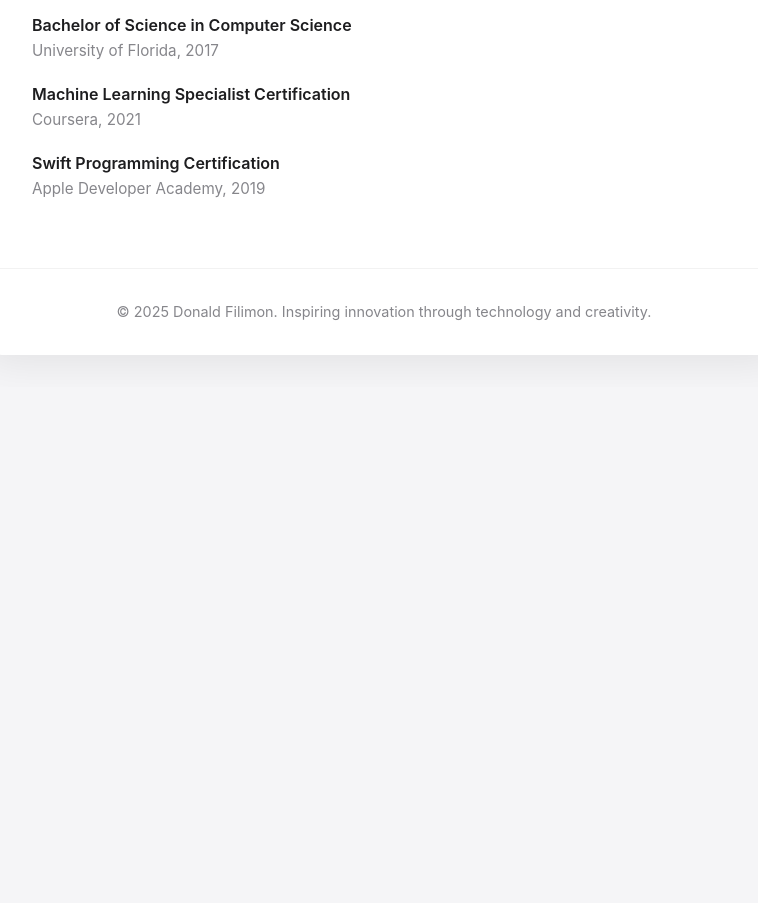
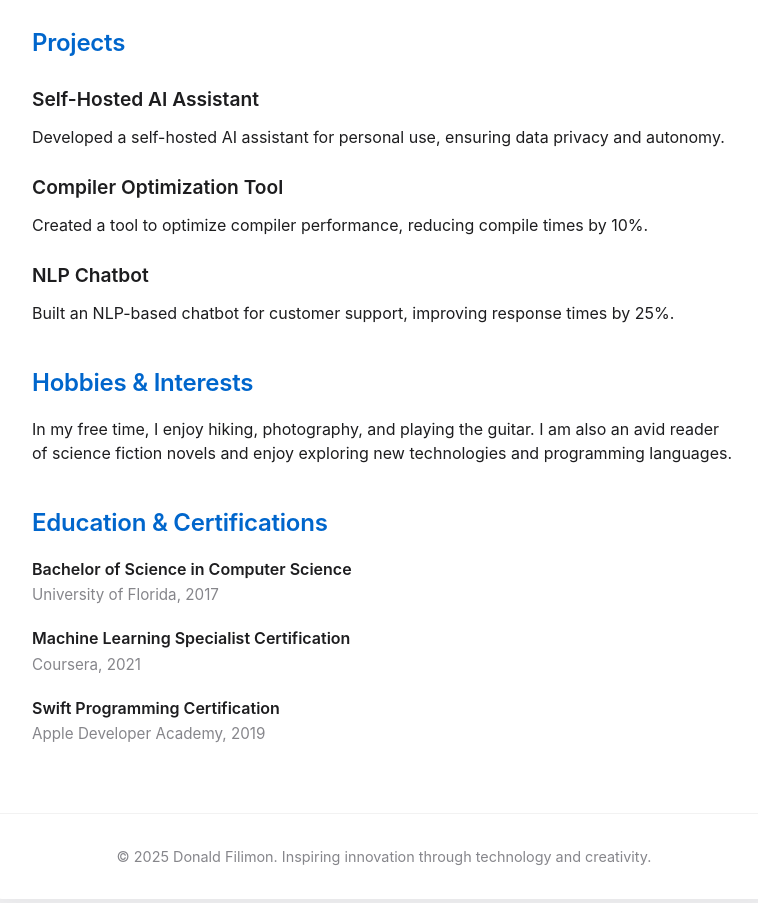
Before and after one commit to underswitchx/underswitchx.github.io, a plain HTML site: page docs/index.html in a window 1280 px wide. Shown: the part 2119-3022 px from the top of the page, without its empty margins (256-1014 px from the left). Before the commit the page ends 2506 px from the top, so only its background shows below. Drawn offline with Linux system fonts and the light colour scheme.

Commit message:
Fix and add features
---

For more details, open the [Copilot Workspace session](https://copilot-workspace.githubnext.com/underswitchx/underswitchx.github.io?shareId=XXXX-XXXX-XXXX-XXXX).

```diff
--- a/docs/index.html
+++ b/docs/index.html
@@ -340,7 +340,7 @@
                             <div class="achievement-text">Reduction in compiler performance times</div>
                         </div>
                         <div class="achievement">
-                            <div class="achievement-number">20%</div>
+                            <div class="achievement-number">20%</</div>
                             <div class="achievement-text">Improvement in ML predictive accuracy</div>
                         </div>
                         <div class="achievement">
@@ -362,6 +362,7 @@
                         <div class="skill">Python (Expert)</div>
                         <div class="skill">C++ (Advanced)</div>
                         <div class="skill">Swift (Proficient)</div>
+                        <div class="skill">JavaScript (Intermediate)</div>
                     </div>
 
                     <h4>Specialized Knowledge</h4>
@@ -397,6 +398,30 @@
                 </section>
 
                 <section>
+                    <h3>Projects</h3>
+
+                    <div class="project">
+                        <h4>Self-Hosted AI Assistant</h4>
+                        <p>Developed a self-hosted AI assistant for personal use, ensuring data privacy and autonomy.</p>
+                    </div>
+
+                    <div class="project">
+                        <h4>Compiler Optimization Tool</h4>
+                        <p>Created a tool to optimize compiler performance, reducing compile times by 10%.</p>
+                    </div>
+
+                    <div class="project">
+                        <h4>NLP Chatbot</h4>
+                        <p>Built an NLP-based chatbot for customer support, improving response times by 25%.</p>
+                    </div>
+                </section>
+
+                <section>
+                    <h3>Hobbies & Interests</h3>
+                    <p>In my free time, I enjoy hiking, photography, and playing the guitar. I am also an avid reader of science fiction novels and enjoy exploring new technologies and programming languages.</p>
+                </section>
+
+                <section>
                     <h3>Education & Certifications</h3>
 
                     <div class="education">
```
Also changed, not shown: 1 other file.
